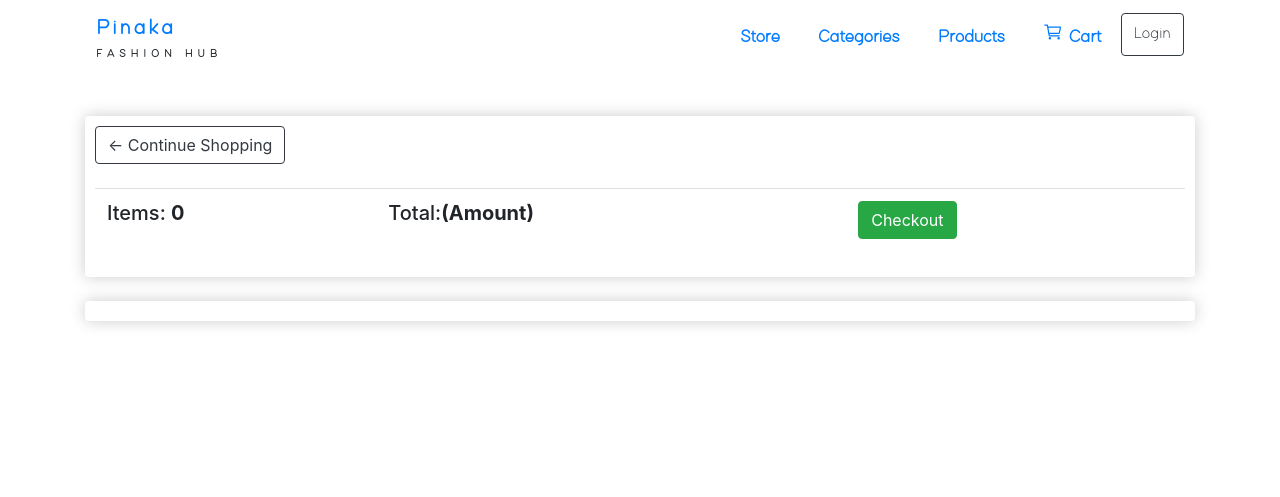
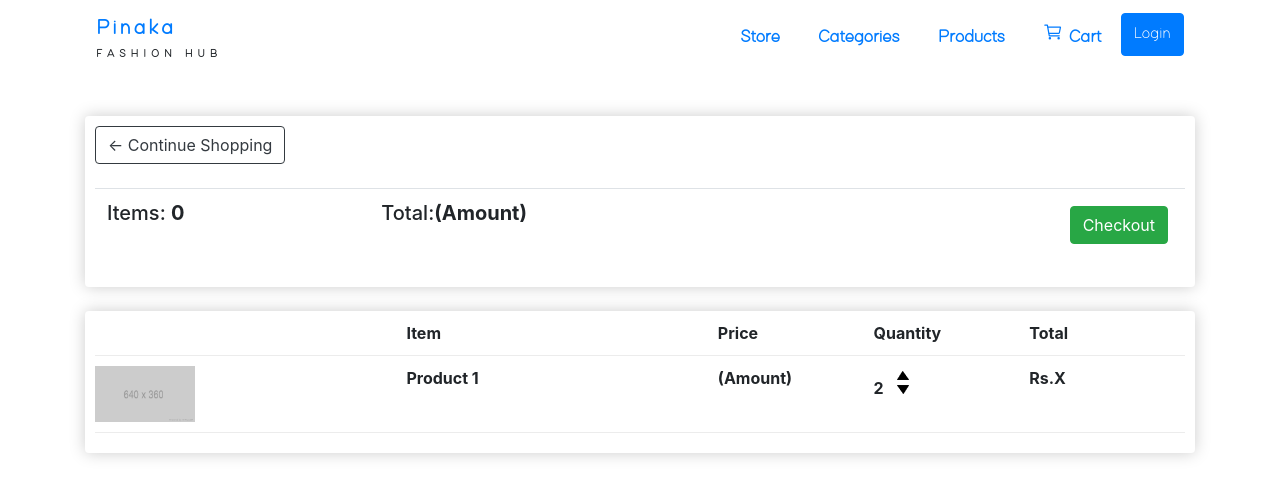
Before and after one commit to Visoneers/Pinaka, a Django app: page /cart/ in a window 1280 px wide; the page is wider, and only the part inside the window is pictured. Shown: the top 497 px of that part. Run offline with Django 3.2, Linux system fonts and the light colour scheme; lists and menus that the app fills with data are empty; some libraries are stand-ins or nearby versions.

Commit message:
checkout page done, added some important classes in main.css, added some items to cart.html, added the 'add to cart' and 'view' buttons to the store page

```diff
--- a/static/css/main.css
+++ b/static/css/main.css
@@ -91,3 +91,44 @@ ion-icon {
         display: none;
     }
 }
+
+.cart-row{
+    display: flex;
+    align-items: flex-stretch;
+    padding-bottom: 10px;
+    margin-bottom: 10px;
+    border-bottom: 1px solid #ececec ;
+
+}
+
+.row-image{
+    width: 100px;
+}
+
+.quantity{
+    display: inline-block;
+    font-weight: 700;
+    padding-right: 10px;
+
+}
+
+.chg-quantity{
+    width: 12px;
+    cursor: pointer;
+    display: block;
+    margin-top: 5px;
+    transition: 1s;
+
+}
+
+.form-field{
+    width: 250px;
+    display:inline-block;
+    padding: 5px;
+
+}
+
+.hidden{
+    display: none!important;
+
+}
--- a/store/templates/store/cart.html
+++ b/store/templates/store/cart.html
@@ -18,14 +18,36 @@
                    <th><h5>Items: <strong>0</strong></h5></th>
                    <th><h5>Total:<strong>(Amount)</strong></h5></th>
                    <th>
-                    <a class="btn btn-success" href="{% url 'checkout'%}">Checkout</a>
+                    <a style="float:right; margin:5px" class="btn btn-success" href="{% url 'checkout'%}">Checkout</a>
                  </th>
                </tr>
             </table>
         </div>
         <br>
+
 		<div class="box-element">
+            <div class="cart-row">
+                <div style="flex:2"></div>
+                <div style="flex:2">Item</div>
+                <div style="flex:1">Price</div>
+                <div style="flex:1">Quantity</div>
+                <div style="flex:1">Total</div>
+            </div>
 
+        <div class="cart-row">
+                <div style="flex:2"><img class="row-image"src="{% static 'images/placeholder.png'%}"></div>
+                <div style="flex:2">Product 1</div>
+                <div style="flex:1">(Amount)</div>
+                <div style="flex:1">
+                    <p class="quantity">2</p>
+                    <div class="quantity">
+                        <img class="chg-quantity" src="{% static  'images/uparrow.png' %}">
+
+                        <img class="chg-quantity" src="{% static  'images/downarrow.png' %}">
+                    </div>
+                </div>
+                <div style="flex:1">Rs.X</div>
+        </div>
 		</div>
 	</div>
 </div>
--- a/store/templates/store/main.html
+++ b/store/templates/store/main.html
@@ -6,7 +6,8 @@
     <meta name="viewport" content="width=device-width, initial-scale=1, maximum-scale=1, minimum-scale=1" />
     <title>Pinaka-Fashion Hub</title>
     <link rel = "stylesheet" type = "text/css" href = "{% static 'css/main.css' %}">
-    <link rel="stylesheet" href="https://stackpath.bootstrapcdn.com/bootstrap/4.5.2/css/bootstrap.min.css" integrity="sha384-JcKb8q3iqJ61gNV9KGb8thSsNjpSL0n8PARn9HuZOnIxN0hoP+VmmDGMN5t9UJ0Z" crossorigin="anonymous">
+    <link rel="stylesheet" href="https://stackpath.bootstrapcdn.com/bootstrap/4.5.2/css/bootstrap.min.css"
+    integrity="sha384-JcKb8q3iqJ61gNV9KGb8thSsNjpSL0n8PARn9HuZOnIxN0hoP+VmmDGMN5t9UJ0Z" crossorigin="anonymous">
     <script src="https://unpkg.com/ionicons@5.1.2/dist/ionicons.js"></script>
 </head>
 <body>
@@ -24,7 +25,7 @@
                     <li><a href="project.html">Categories</a></li>
                     <li><a href="product.html">Products</a></li>
                     <li><a href="{% url 'cart' %}"><ion-icon name="cart-outline"></ion-icon>Cart</ion-icon></a></li>
-                    <button type="button" class="btn btn-outline-dark">Login</button>
+                    <button type="button" class="btn btn-primary">Login</button>
                 </ul>
             </div>
         </nav>
```
Also changed, not shown: store/templates/store/checkout.html (+54 -2 lines), store/templates/store/store.html (+17 -3 lines).
